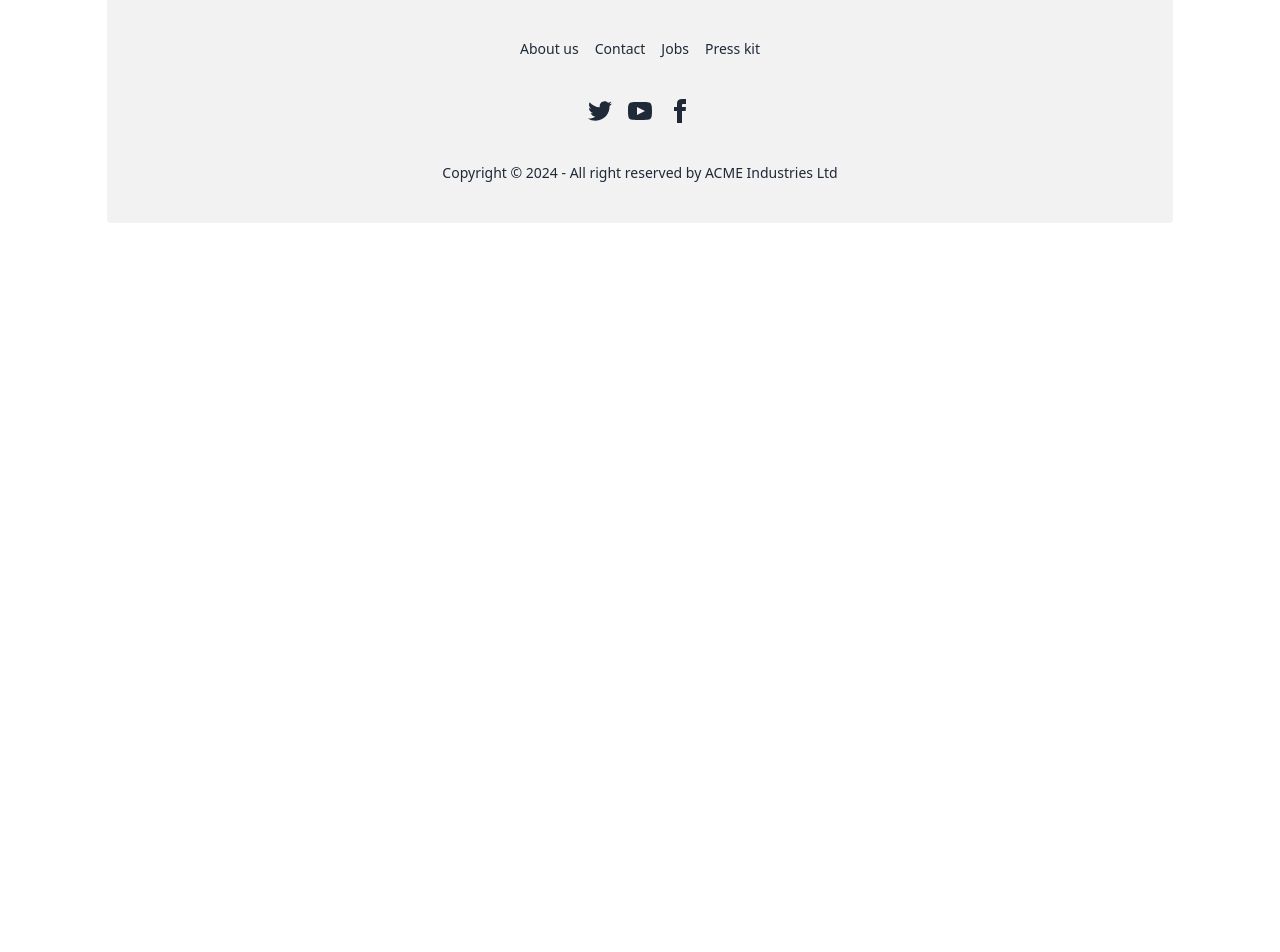
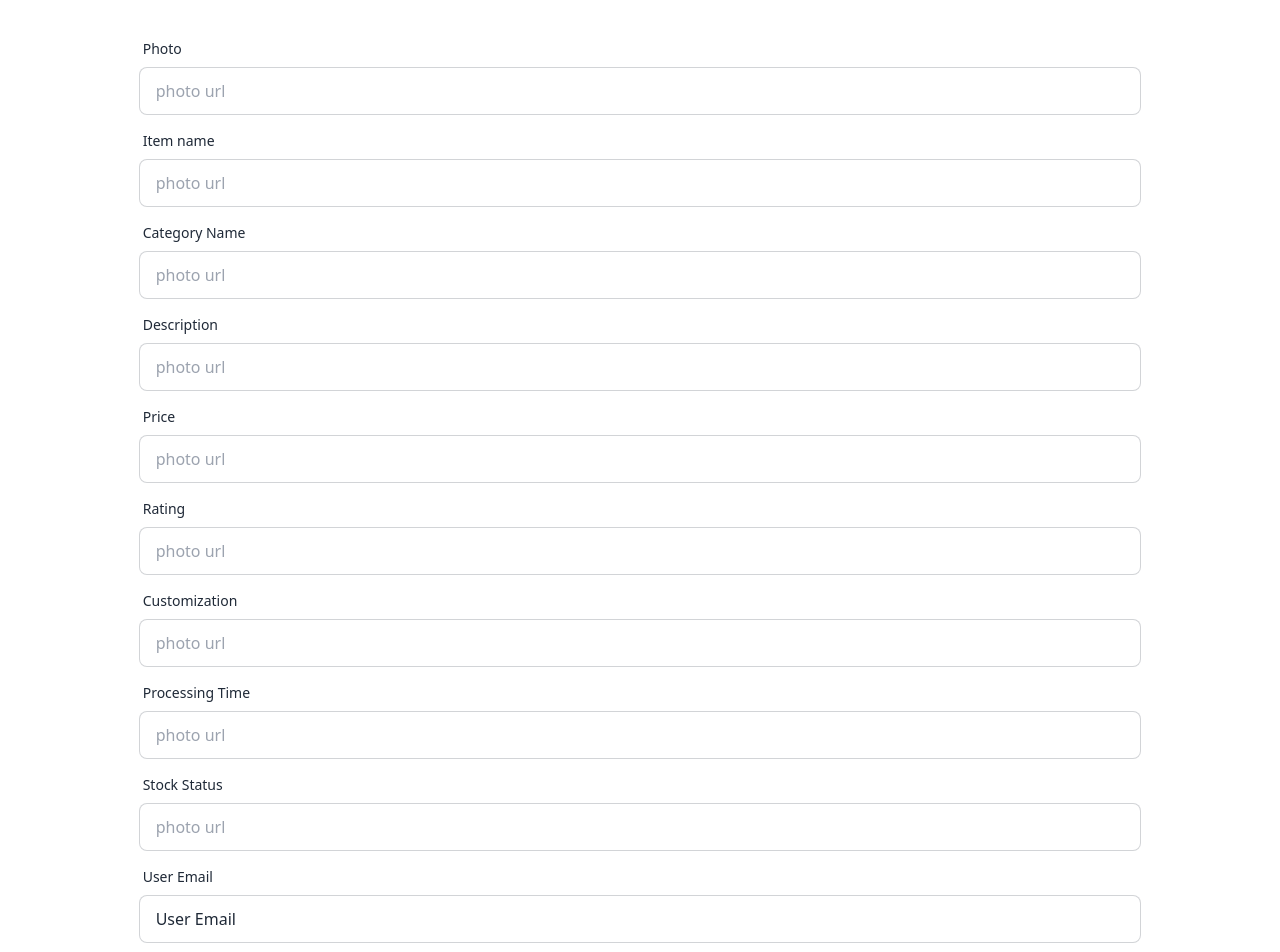
Before and after one commit to syed-muhimin-anam/assignment10-sports-shop, a React (Vite) app: page /addEquipment in a window 1280 px wide. Shown: the part 93-1045 px from the top of the page. Before the commit the page ends 800 px from the top, so only its background shows below. Built offline with nearby package versions, Linux system fonts and the light colour scheme.

Commit message:
handle add equipment function impliment

```diff
--- a/src/components/AddEquipment.jsx
+++ b/src/components/AddEquipment.jsx
@@ -1,9 +1,137 @@
 
 
 const AddEquipment = () => {
+    const handleAddEquipment = event => {
+        event.preventDefault();
+        const photo = event.target.photo.value;
+        const item = event.target.item.value;
+        const category = event.target.category.value;
+        const description = event.target.description.value;
+        const rating = event.target.rating.value;
+        const price = event.target.price.value;
+        const customization = event.target.customization.value;
+        const time = event.target.time.value;
+        const stock = event.target.stock.value;
+        const userName = event.target.userName.value;
+        const userEmail = event.target.userEmail.value;
+        const equipmentData = {
+            photo,
+            item,
+            category,
+            description,
+            rating,
+            price,
+            customization,
+            time,
+            stock,
+            userName,
+            userEmail
+        }
+       fetch('http://localhost:5000/equipments', {
+        method: 'POST',
+        headers: {
+             'content-type': 'application/json'
+        },
+        body: JSON.stringify(equipmentData)
+       })
+       .then(res => res.json())
+       .then(data => {
+        console.log(data);
+
+       })
+    }
     return (
         <div>
-            <h1>add equipment</h1>
+            <h1>Add Equipment</h1>
+            <form className="card-body" onSubmit={handleAddEquipment}>
+                {/* photo */}
+                <div className="form-control">
+                    <label className="label">
+                        <span className="label-text">Photo</span>
+                    </label>
+                    <input type="text" placeholder="photo url" name="photo" className="input input-bordered" required />
+                </div>
+                {/* item name */}
+                <div className="form-control">
+                    <label className="label">
+                        <span className="label-text">Item name</span>
+                    </label>
+                    <input type="text" placeholder="photo url" name="item" className="input input-bordered" required />
+                </div>
+                {/* Categoryname */}
+                <div className="form-control">
+                    <label className="label">
+                        <span className="label-text">Category Name</span>
+                    </label>
+                    <input type="text" placeholder="photo url" name="category" className="input input-bordered" required />
+                </div>
+                {/* Description */}
+                <div className="form-control">
+                    <label className="label">
+                        <span className="label-text">Description</span>
+                    </label>
+                    <input type="text" placeholder="photo url" name="description" className="input input-bordered" required />
+                </div>
+                {/* Price */}
+                <div className="form-control">
+                    <label className="label">
+                        <span className="label-text">Price</span>
+                    </label>
+                    <input type="text" placeholder="photo url" name="price" className="input input-bordered" required />
+                </div>
+                {/* Rating */}
+                <div className="form-control">
+                    <label className="label">
+                        <span className="label-text">Rating</span>
+                    </label>
+                    <input type="text" placeholder="photo url" name="rating" className="input input-bordered" required />
+                </div>
+                {/* Customization  */}
+                <div className="form-control">
+                    <label className="label">
+                        <span className="label-text">Customization </span>
+                    </label>
+                    <input type="text" placeholder="photo url" name="customization" className="input input-bordered" required />
+                </div>
+                {/* Processing Time */}
+                <div className="form-control">
+                    <label className="label">
+                        <span className="label-text">Processing Time</span>
+                    </label>
+                    <input type="text" placeholder="photo url" name="time" className="input input-bordered" required />
+                </div>
+                {/* Stock Status */}
+                <div className="form-control">
+                    <label className="label">
+                        <span className="label-text">Stock Status</span>
+                    </label>
+                    <input type="text" placeholder="photo url" name="stock" className="input input-bordered" required />
+                </div>
+
+
+
+                {/* photo */}
+                <div className="form-control">
+                    <label className="label">
+                        <span className="label-text">User Email</span>
+                    </label>
+                    <input type="text" defaultValue='User Email' name="userName" className="input input-bordered" readOnly />
+                </div>
+                {/* photo */}
+                <div className="form-control">
+                    <label className="label">
+                        <span className="label-text">Stock Name</span>
+                    </label>
+                    <input type="text" defaultValue='user name' name="userEmail" className="input input-bordered" readOnly />
+
+                </div>
+
+
+                {/* add equipment */}
+                <div className="form-control mt-6">
+                    <button className="btn btn-primary">Add Equipment</button>
+                </div>
+            </form>
         </div>
     );
 };
```
